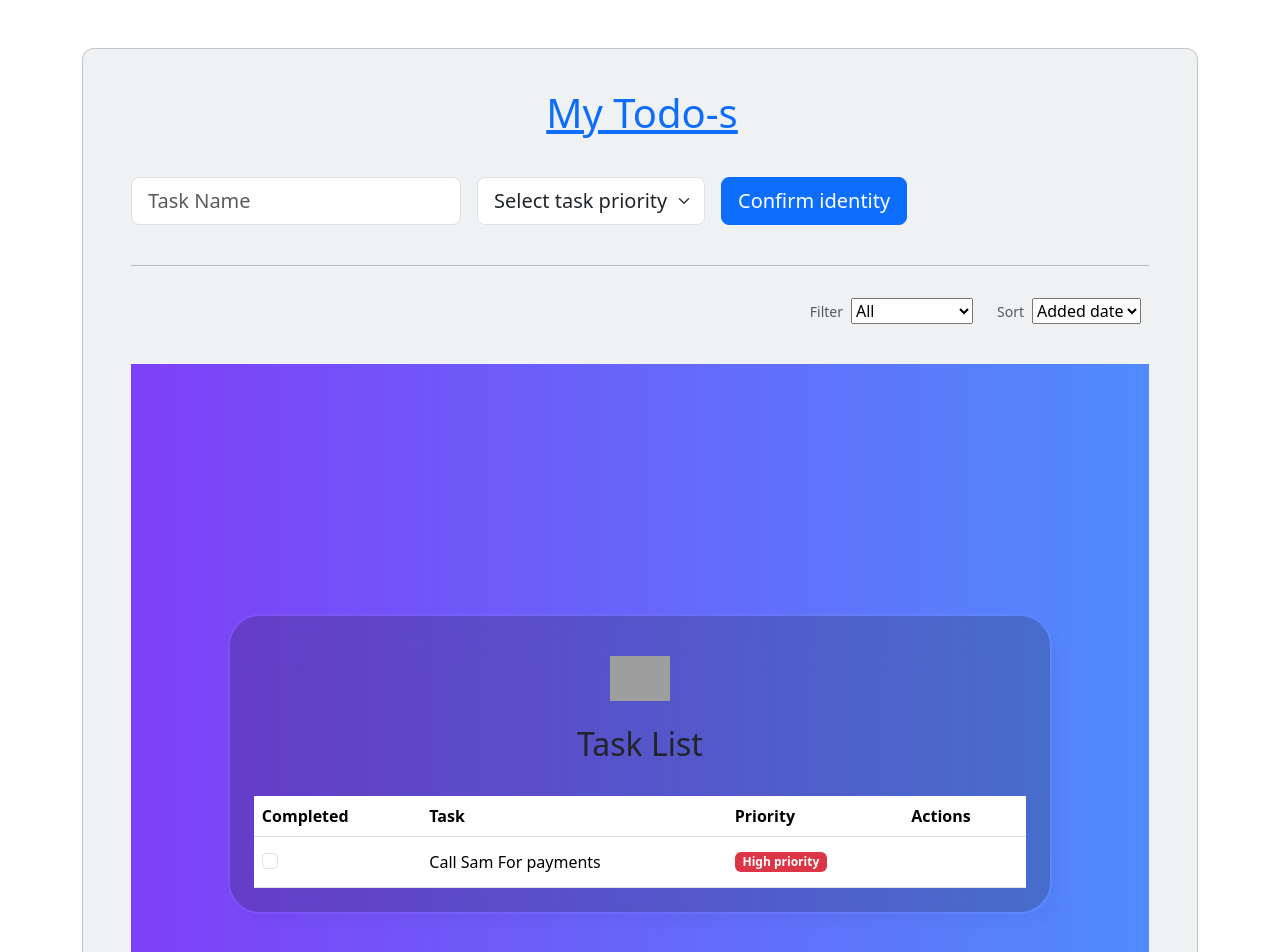
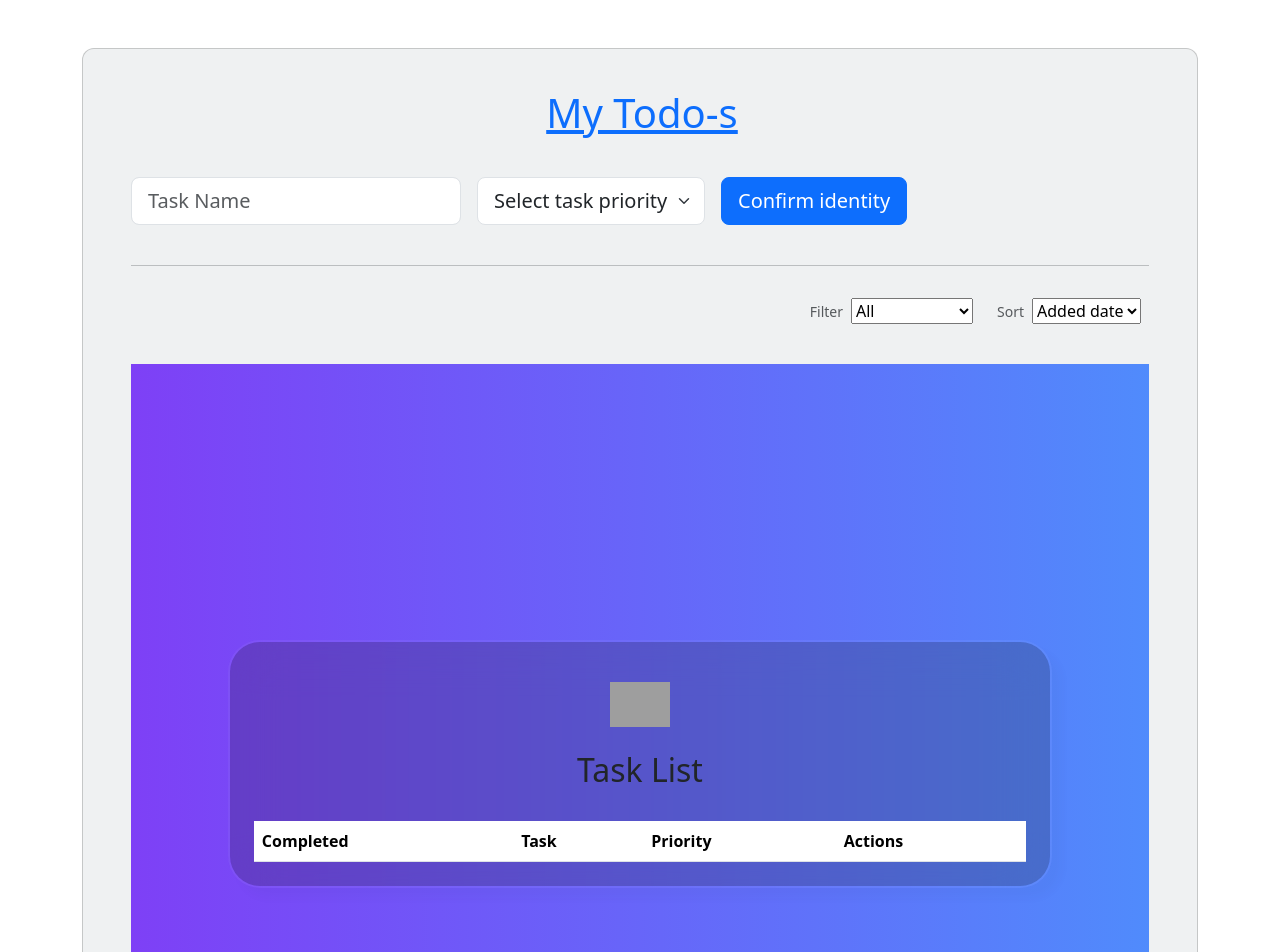
Before and after one commit to ayatbd/todo-task, a React (Vite) app: page / in a window 1280 px wide. Shown: the top 952 px of the page. Built offline with nearby package versions, Linux system fonts and the light colour scheme; grey boxes are pictures that could not be loaded.

Commit message:
data getting from localstorage

```diff
--- a/src/App.jsx
+++ b/src/App.jsx
@@ -57,6 +57,7 @@ const TodoSection = () => {
                 <form className="row g-3" onSubmit={handleSubmit}>
                   <div className="col-auto">
                     <input
+                      required
                       type="text"
                       className="form-control form-control-lg"
                       id="exampleFormControlInput1"
@@ -67,15 +68,16 @@ const TodoSection = () => {
                   </div>
                   <div className="col-auto">
                     <select
+                      required
                       className="form-select form-select-lg"
                       aria-label="Default select example"
                       value={taskPriority}
                       onChange={handleTaskPriorityChange}
                     >
                       <option disabled>Select task priority</option>
-                      <option value="1">Low</option>
-                      <option value="2">Medium</option>
-                      <option value="3">High</option>
+                      <option value="Low">Low</option>
+                      <option value="Medium">Medium</option>
+                      <option value="High">High</option>
                     </select>
                   </div>
                   <div className="col-auto">
--- a/src/TaskList.jsx
+++ b/src/TaskList.jsx
@@ -1,4 +1,14 @@
+import { useEffect, useState } from "react";
+
 const TaskList = () => {
+  //Create state variable to store tasks
+  const [tasks, setTasks] = useState([]);
+
+  //Use useEffect to fetch tasks from local storage
+  useEffect(() => {
+    const storedTasks = JSON.parse(localStorage.getItem("tasks")) || [];
+    setTasks(storedTasks);
+  }, []);
   return (
     <section className="vh-100 gradient-custom-2">
       <div className="container py-5 h-100">
@@ -25,7 +35,8 @@ const TaskList = () => {
                     </tr>
                   </thead>
                   <tbody>
-                    <tr className="fw-normal">
+                    {tasks.map((task, index) => (
+                      <tr className="fw-normal" key={index}>
                         <td className="align-middle">
                           <div className="list-group-item d-flex align-items-center ps-0 pe-3 py-1 rounded-0 border-0 bg-transparent">
                             <div className="form-check">
@@ -33,18 +44,26 @@ const TaskList = () => {
                                 className="form-check-input me-0"
                                 type="checkbox"
                                 value=""
-                              id="flexCheckChecked3"
+                                id={`flexCheckChecked${index}`}
                                 aria-label="..."
                               />
                             </div>
                           </div>
                         </td>
                         <td className="align-middle">
-                        <span>Call Sam For payments</span>
+                          <span>{task.name}</span>
                         </td>
                         <td className="align-middle">
                           <h6 className="mb-0">
-                          <span className="badge bg-danger">High priority</span>
+                            <span
+                              className={`badge ${
+                                (task.priority === "High" && "bg - danger") ||
+                                (task.priority === "Medium" && "bg-warning") ||
+                                (task.priority === "Low" && "bg-success")
+                              }`}
+                            >
+                              {task.priority}
+                            </span>
                           </h6>
                         </td>
                         <td className="align-middle">
@@ -56,6 +75,7 @@ const TaskList = () => {
                           </a>
                         </td>
                       </tr>
+                    ))}
                   </tbody>
                 </table>
               </div>
```
Lines whose indentation alone changed are shown as unchanged.
